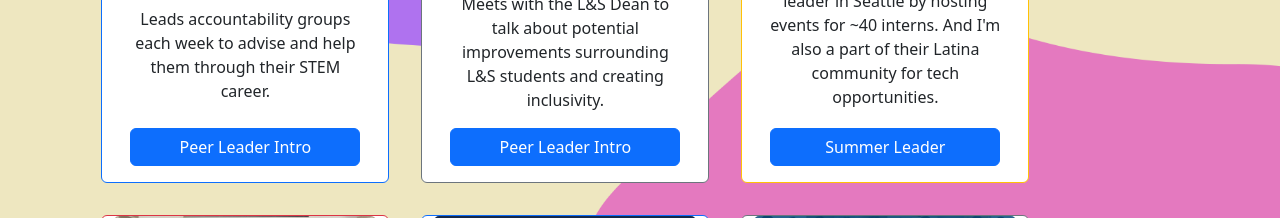
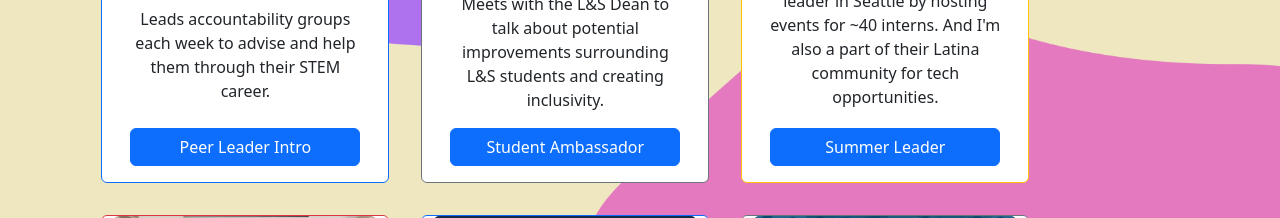
Before and after one commit to ekassz/PersonalPortfolioWebsite, a React (Create React App) app: page /aboutme in a window 1280 px wide. Shown: the part 980-1198 px from the top of the page. Built offline with nearby package versions, Linux system fonts and the light colour scheme.

Commit message:
Button Title

```diff
--- a/src/Pages/Home/AboutMe.jsx
+++ b/src/Pages/Home/AboutMe.jsx
@@ -64,7 +64,7 @@ export default function AboutMe(){
                     <MDBCardText>
                         Meets with the L&S Dean to talk about potential improvements surrounding L&S students and creating inclusivity.
                     </MDBCardText>
-                    <MDBBtn tag="a" href="https://ls.wisc.edu/current-students/deans-ambassadors" className="stretched-link">Peer Leader Intro</MDBBtn>
+                    <MDBBtn tag="a" href="https://ls.wisc.edu/current-students/deans-ambassadors" className="stretched-link">Student Ambassador</MDBBtn>
                 </MDBCardBody>
             </MDBCard>
 
```
